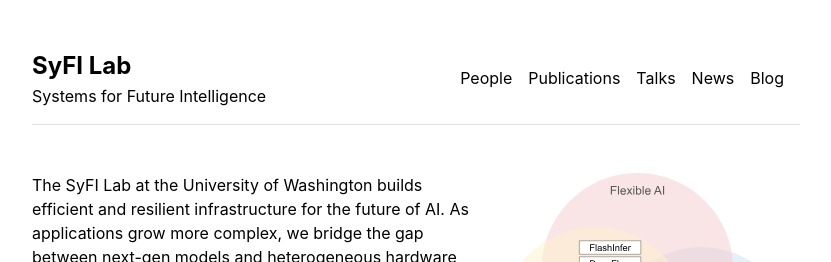
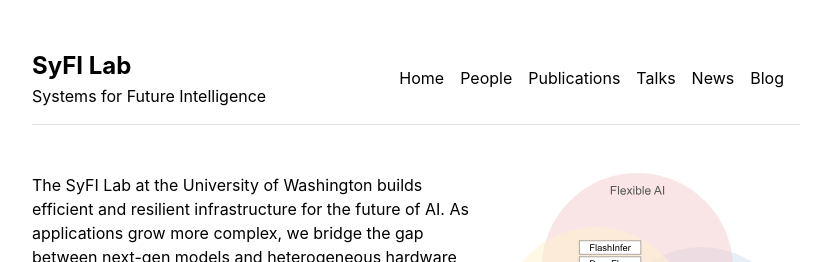
Before and after one commit to kamahori/uw-syfi.github.io, a Jekyll site: the page built from index.md, in a window 1280 px wide and 900 px high. Shown: the top 262 px of the window, without its empty margins (224-1055 px from the left). Built offline with Jekyll 4.4.1, drawn with Linux system fonts in a browser that asks for light colours.

Commit message:
[Minor] Add home button to the menu (#13)

```diff
--- a/_data/settings.yml
+++ b/_data/settings.yml
@@ -1,4 +1,5 @@
 menu:
+- {name: 'Home', url: '/'}
 - {name: 'People', url: '/people'}
 - {name: 'Publications', url: '/publications'}
 - {name: 'Talks', url: '/talks'}
```
